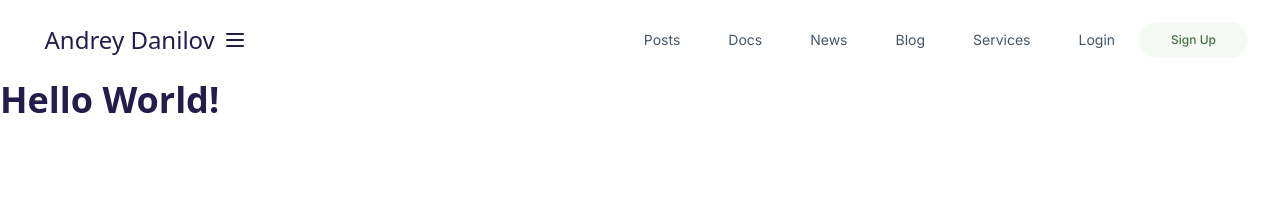
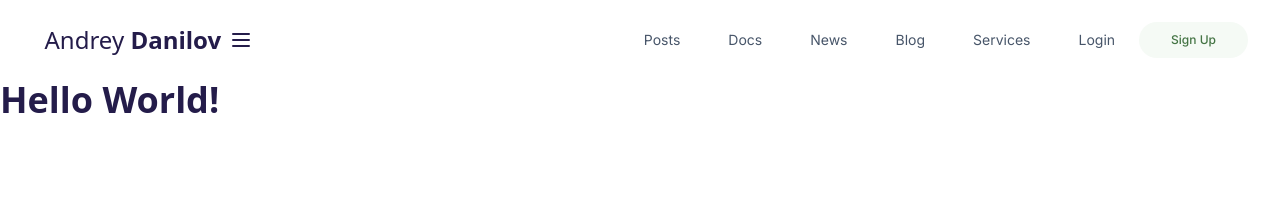
Before and after one commit to EvilPencil/www, a Jekyll site: the page built from index.html, in a window 1280 px wide. Shown: the top 221 px of the page. Built offline with Jekyll 4.4.1, drawn with Linux system fonts in a browser that asks for light colours.

Commit message:
Update nav.html

```diff
--- a/_includes/nav.html
+++ b/_includes/nav.html
@@ -3,7 +3,7 @@
     <div x-data="{ open: false }" class="relative flex flex-col w-full px-8 py-5 mx-auto md:items-center md:justify-between md:flex-row md:px-12 lg:px-32 max-w-7xl">
      <div class="flex flex-row items-center justify-between text-blue-950 lg:justify-start">
       <a href="https://danilovandrey.ru/" class="inline-flex items-center gap-3">
-        <span class="text-2xl font-display"> &nbsp; Andrey Danilov</span>
+        <span class="text-2xl font-display"> &nbsp; Andrey <strong>Danilov</strong></span>
       </a>
        <button @click="open = !open" class="inline-flex items-center justify-center p-2 text-blue-950 hover:text-blue-400 focus:outline-none focus:text-blue-950 md:hidden">
          <svg class="w-6 h-6" stroke="currentColor" fill="none" viewBox="0 0 24 24">
```
